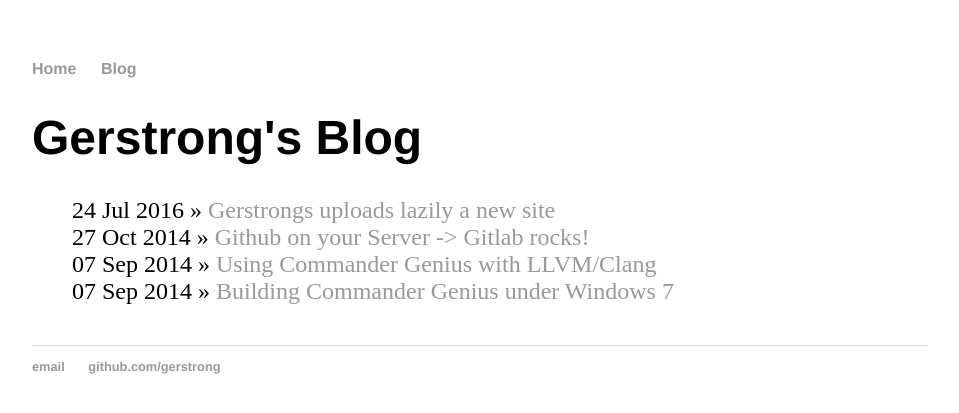
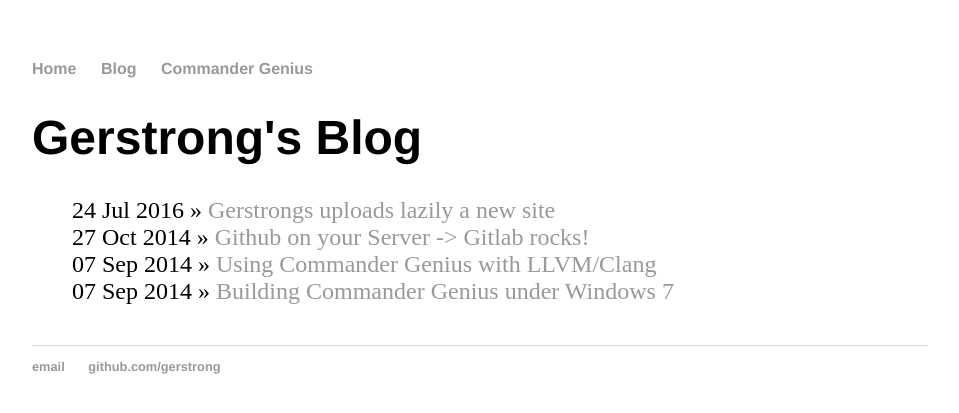
Before and after one commit to gerstrong/gerstrong.github.io, a Jekyll site: the page built from blog/index.html, in a window 1280 px wide. Shown: the top 413 px of the page, without its empty margins (160-1119 px from the left). Built offline with Jekyll 4.4.1, drawn with Linux system fonts in a browser that asks for light colours.

Commit message:
Commander Genius Link

```diff
--- a/_layouts/default.html
+++ b/_layouts/default.html
@@ -12,6 +12,7 @@
 	        	<!--<li><a href="/about">About</a></li>
         		<li><a href="/cv">CV</a></li>-->
         		<li><a href="/blog">Blog</a></li>
+        		<li><a href="http://clonekeenplus.sourceforge.net/">Commander Genius</a></li>
     		</ul>
 		</nav>
 		<div class="container">
```
